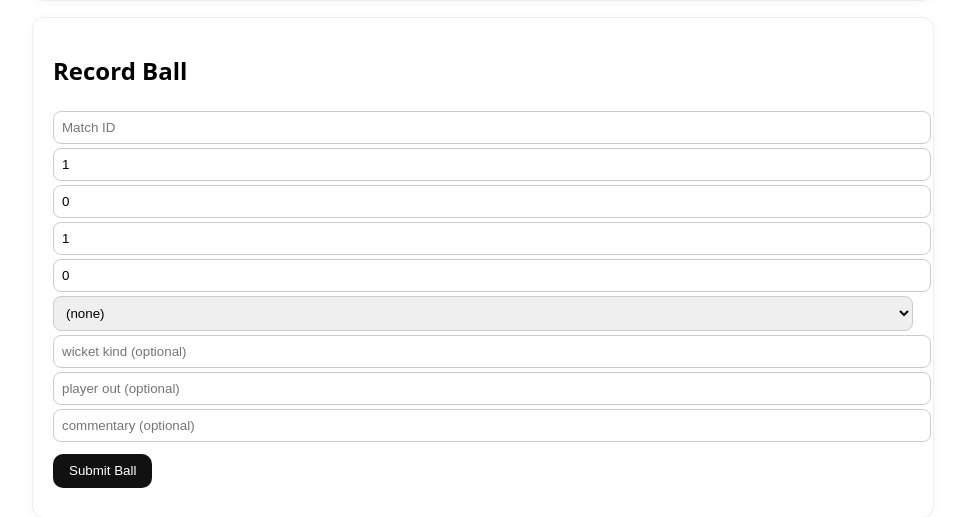
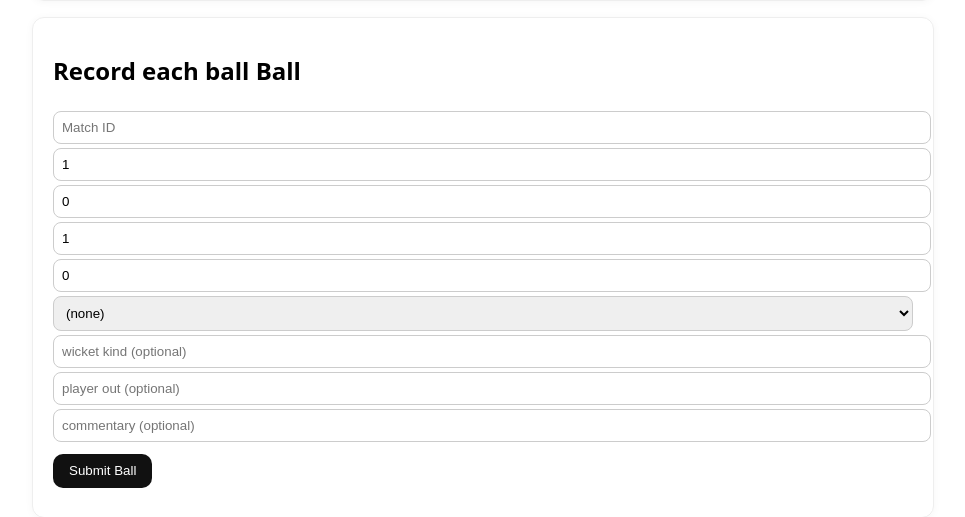
Before and after one commit to ManikantaGWUID/cricket_scorer, a FastAPI app: template app/templates/admin.html in a window 1280 px wide. Shown: the part 695-1212 px from the top of the page, without its empty margins (157-1122 px from the left). Run offline with FastAPI, Linux system fonts and the light colour scheme; the template is opened without the code that fills it, so the values that code supplies are empty.

Commit message:
Commited this change

```diff
--- a/app/templates/admin.html
+++ b/app/templates/admin.html
@@ -37,7 +37,7 @@
   </section>
 
   <section class="card">
-    <h2>Record Ball</h2>
+    <h2>Record each ball Ball</h2>
     <form id="ballForm">
       <input name="matchId" placeholder="Match ID" required />
       <input name="innings" type="number" min="1" max="2" value="1" />
```
